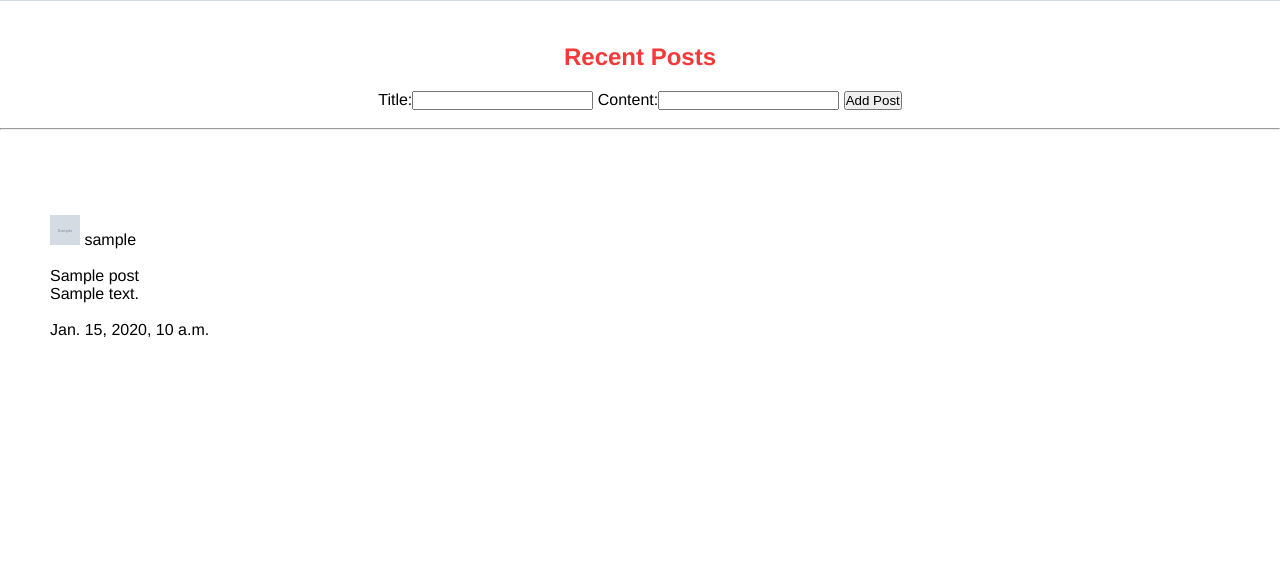
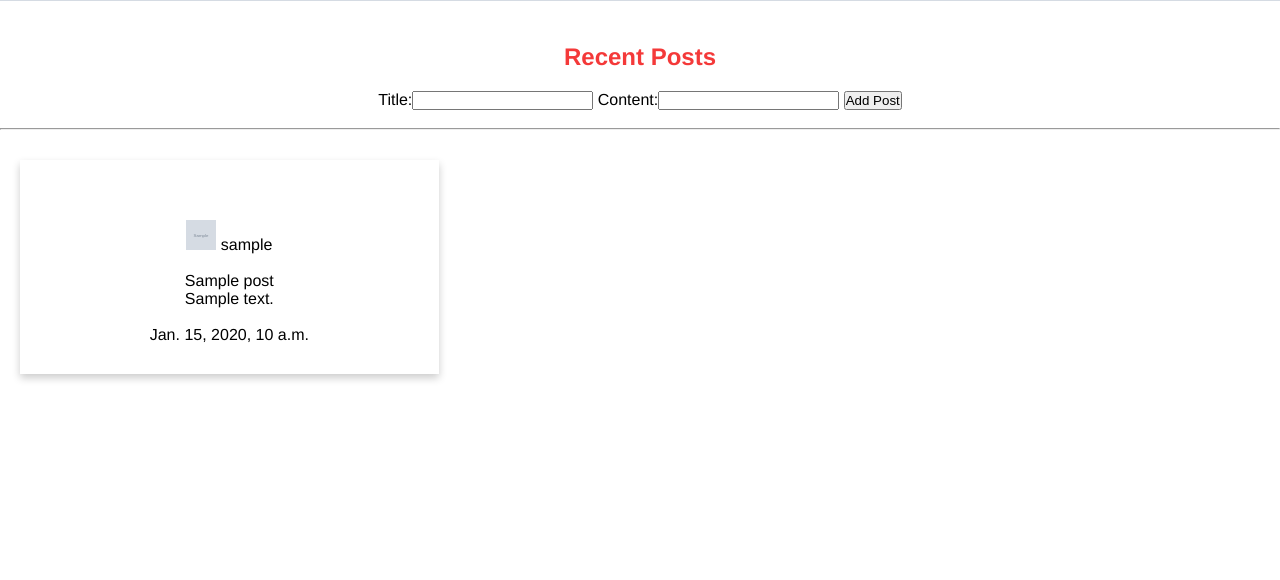
Before and after one commit to JPark-2020/Wayfarer, a Django app: a page that uses main_app/templates/base.html in a window 1280 px wide. Shown: the part 734-1314 px from the top of the page. Before the commit the page ends 1071 px from the top, so only its background shows below. Run offline with Django 3.2, Linux system fonts and the light colour scheme; tables that the repository leaves empty hold one stand-in row (values such as "Sample post"); grey boxes marked "Sample" are stand-in pictures.

Commit message:
finish styling

```diff
--- a/main_app/static/styles/base.css
+++ b/main_app/static/styles/base.css
@@ -265,6 +265,7 @@ body {
   padding: 10px;
   margin-bottom: 20px;
   margin-top: 20px;
+  width: 100vw;
 }
 
 .location_list_detail{
@@ -276,6 +277,7 @@ body {
   grid-template-rows: repeat(auto-fill, 1fr);
   grid-row-gap: .5em;
   grid-column-gap: 1em;
+  width: 100vw;
 }
 
 .list_image{
@@ -314,7 +316,7 @@ body {
   margin-bottom: 30px;
 }
 .foundlocationinfo_posts{
-  width: 100%;
+  width: 100vw;
   height: 100%;
 }
 
@@ -344,14 +346,17 @@ body {
 
 
 .userpost{
-  width: 80%;
+  width: 70%;
   height: 33%;
   justify-content: center;
   align-content: center;
-  margin: auto;
+  box-shadow: 0 4px 8px 0 rgba(0,0,0,0.2);
+  transition: 0.3s;
+  padding: 60px;
+  text-align: center;
+  margin: 20px;
+}
 
-  padding: 50px;
-}
 .alltheposts{
   display: grid;
   grid-template-columns: repeat(3, 1fr);
```
